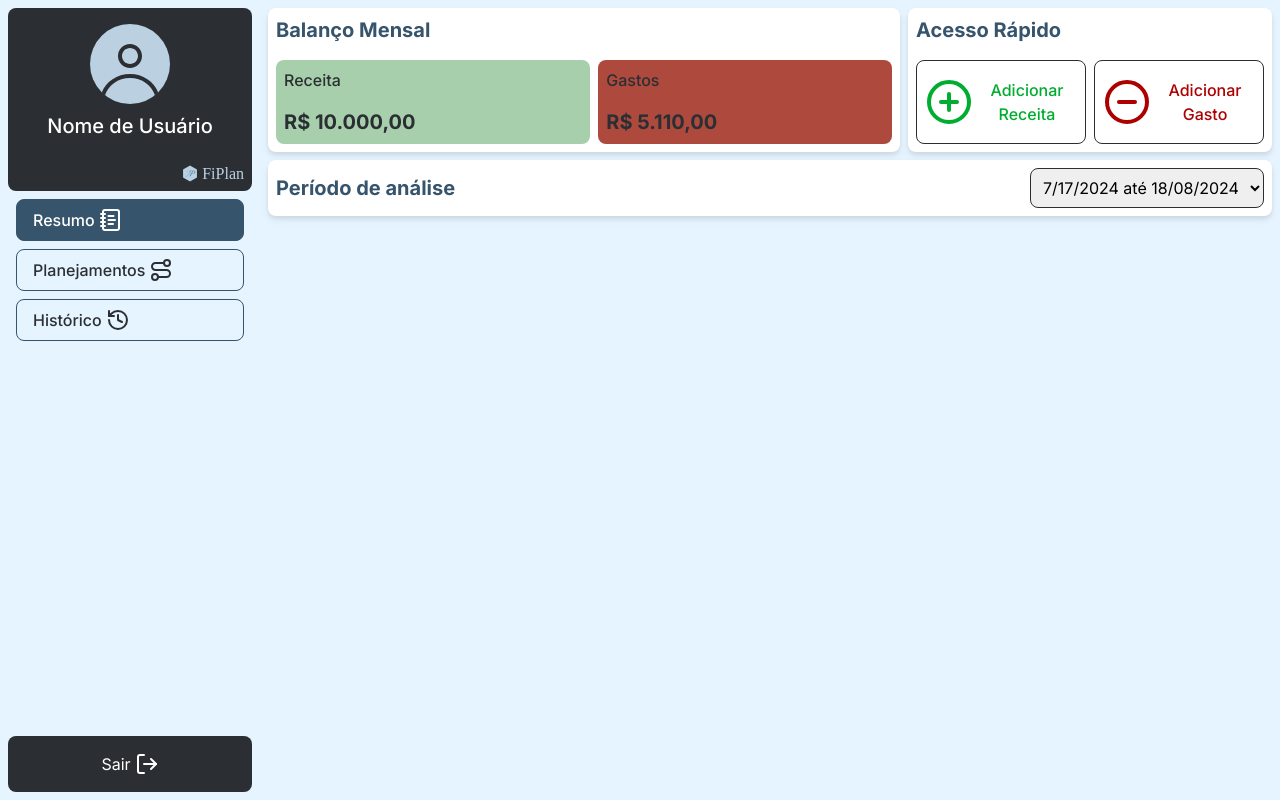
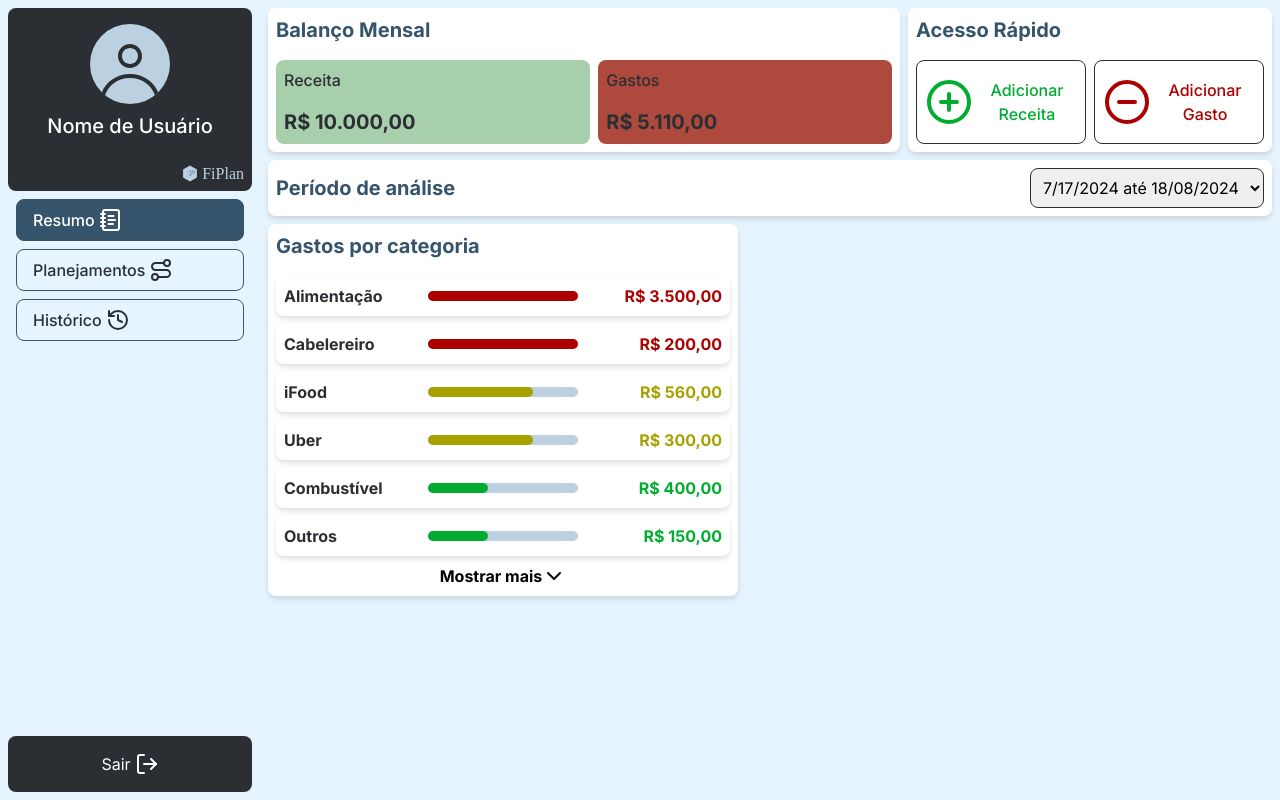
Before and after one commit to Aguiar-gabrielcosta/FiPlan_frontend, a Next.js app: page /resumo in a window 1280 px wide. Built offline with nearby package versions, Linux system fonts and the light colour scheme.

Commit message:
Adiciona o painel de gastos por categoria

```diff
--- a/app/components/loading.tsx
+++ b/app/components/loading.tsx
@@ -1,3 +1,3 @@
 export default function Loading() {
-  return <p>Loading...</p>
+  return <p className="text-center">Loading...</p>
 }
--- /dev/null
+++ b/app/components/resumo/expenseInfo.tsx
@@ -0,0 +1,51 @@
+import checkProgress from '@/app/utils/checkProgress'
+import formatValue from '@/app/utils/formatValue'
+import getAlertLevel from '@/app/utils/getAlertLevel'
+
+interface ExpenseInfoProps {
+  category: string
+  porcentageOfBudget: number
+  acceptablePorcentage?: number
+  expense: number
+}
+
+export default function ExpenseInfo({
+  category,
+  porcentageOfBudget,
+  acceptablePorcentage,
+  expense,
+}: ExpenseInfoProps) {
+  const bgAlertVariants = {
+    green: 'bg-alertGreen',
+    yellow: 'bg-alertYellow',
+    red: 'bg-alertRed',
+  }
+
+  const textAlertVariants = {
+    green: 'text-alertGreen',
+    yellow: 'text-alertYellow',
+    red: 'text-alertRed',
+  }
+
+  const { alert } = getAlertLevel(porcentageOfBudget, acceptablePorcentage)
+  const progress = checkProgress(porcentageOfBudget) * 100
+
+  return (
+    <div className="flex items-center gap-4 rounded-lg bg-neutralWhite p-2 drop-shadow-md">
+      <h5 className="w-32 truncate text-nowrap text-start font-bold text-primaryDR">
+        {category}
+      </h5>
+      <div className="h-[10px] w-[150px] rounded-lg bg-primaryLR">
+        <div
+          className={`h-full rounded-lg ${bgAlertVariants[alert]}`}
+          style={{ width: `${progress}%` }}
+        ></div>
+      </div>
+      <span
+        className={`w-32 truncate text-end font-bold ${textAlertVariants[alert]}`}
+      >
+        {formatValue(expense)}
+      </span>
+    </div>
+  )
+}
--- /dev/null
+++ b/app/components/resumo/expensesByCategory.tsx
@@ -0,0 +1,38 @@
+'use client'
+
+import { Suspense, useState } from 'react'
+import { ChevronDown, ChevronUp } from 'lucide-react'
+import Section from '../section'
+import ExpensesList from './expensesList'
+import Loading from '../loading'
+
+export default function ExpensesByCategory() {
+  const [showLess, setShowLess] = useState(true)
+
+  return (
+    <Section title="Gastos por categoria" width="fit">
+      <div className="flex flex-col gap-2">
+        <Suspense fallback={<Loading />}>
+          <ExpensesList showLess={showLess} />
+        </Suspense>
+        {showLess ? (
+          <button
+            className="flex items-center justify-center font-bold text-neutralBlack hover:text-primary"
+            onClick={() => setShowLess(false)}
+          >
+            Mostrar mais
+            <ChevronDown />
+          </button>
+        ) : (
+          <button
+            className="flex items-center justify-center font-bold text-neutralBlack hover:text-primary"
+            onClick={() => setShowLess(true)}
+          >
+            Mostrar menos
+            <ChevronUp />
+          </button>
+        )}
+      </div>
+    </Section>
+  )
+}
--- /dev/null
+++ b/app/components/resumo/expensesList.tsx
@@ -0,0 +1,79 @@
+import ExpenseInfo from './expenseInfo'
+
+const data = [
+  {
+    category: 'Alimentação',
+    expenses: 3500,
+    budget: 3500,
+    porcentageOfBudget: 1,
+  },
+  {
+    category: 'Cabelereiro',
+    expenses: 200,
+    budget: 200,
+    porcentageOfBudget: 1,
+  },
+  {
+    category: 'iFood',
+    expenses: 560,
+    budget: 300,
+    porcentageOfBudget: 0.7,
+  },
+  {
+    category: 'Uber',
+    expenses: 300,
+    budget: 300,
+    porcentageOfBudget: 0.7,
+  },
+  {
+    category: 'Combustível',
+    expenses: 400,
+    budget: 1000,
+    porcentageOfBudget: 0.4,
+  },
+  {
+    category: 'Outros',
+    expenses: 150,
+    budget: 700,
+    porcentageOfBudget: 0.4,
+  },
+  {
+    category: 'Outros',
+    expenses: 150,
+    budget: 700,
+    porcentageOfBudget: 0.4,
+  },
+  {
+    category: 'Outros',
+    expenses: 150,
+    budget: 700,
+    porcentageOfBudget: 0.4,
+  },
+  {
+    category: 'Outros',
+    expenses: 150,
+    budget: 700,
+    porcentageOfBudget: 0.4,
+  },
+]
+
+export default async function ExpensesList({
+  showLess,
+}: {
+  showLess: boolean
+}) {
+  const filteredData = showLess ? data.slice(0, 6) : data
+
+  return (
+    <>
+      {filteredData.map((item) => (
+        <ExpenseInfo
+          key={item.category}
+          category={item.category}
+          porcentageOfBudget={item.porcentageOfBudget}
+          expense={item.expenses}
+        />
+      ))}
+    </>
+  )
+}
--- a/app/components/resumo/fastActions.tsx
+++ b/app/components/resumo/fastActions.tsx
@@ -5,11 +5,11 @@ export default function FastActions() {
   return (
     <Section width="fit" title="Acesso Rápido">
       <div className="flex h-full gap-2">
-        <button className="flex items-center gap-1 rounded-lg border border-primaryDR p-2 font-medium text-alertPositive">
+        <button className="text-alertGreen flex items-center gap-1 rounded-lg border border-primaryDR p-2 font-medium">
           <CirclePlus width={48} height={48} />
           <p className="w-[100px]">Adicionar Receita</p>
         </button>
-        <button className="flex items-center gap-1 rounded-lg border border-primaryDR p-2 font-medium text-alertNegative">
+        <button className="text-alertRed flex items-center gap-1 rounded-lg border border-primaryDR p-2 font-medium">
           <CircleMinus width={48} height={48} />
           <p className="w-[100px]">Adicionar Gasto</p>
         </button>
--- a/app/components/resumo/monthlyBalance.tsx
+++ b/app/components/resumo/monthlyBalance.tsx
@@ -10,13 +10,13 @@ export default async function MonthlyBalance() {
   return (
     <Section width="full" title="Balanço Mensal">
       <div className="flex gap-2">
-        <div className="flex flex-grow flex-col gap-4 rounded-lg bg-dashboardPositive p-2">
+        <div className="bg-dashboardGreen flex flex-grow flex-col gap-4 rounded-lg p-2">
           <h4 className="font-medium text-primaryDR">Receita</h4>
           <p className="text-xl font-bold text-primaryDR">
             {formatValue(data.receita)}
           </p>
         </div>
-        <div className="flex flex-grow flex-col gap-4 rounded-lg bg-dashboardNegative p-2">
+        <div className="bg-dashboardRed flex flex-grow flex-col gap-4 rounded-lg p-2">
           <h4 className="font-medium text-primaryDR">Gastos</h4>
           <p className="text-xl font-bold text-primaryDR">
             {formatValue(data.gastos)}
--- a/app/resumo/page.tsx
+++ b/app/resumo/page.tsx
@@ -3,6 +3,7 @@ import MonthlyBalance from '../components/resumo/monthlyBalance'
 import Loading from '../components/loading'
 import FastActions from '../components/resumo/fastActions'
 import PlanSelector from '../components/resumo/planSelector'
+import ExpensesByCategory from '../components/resumo/expensesByCategory'
 
 export default function Resumo() {
   return (
@@ -12,6 +13,7 @@ export default function Resumo() {
       </Suspense>
       <FastActions />
       <PlanSelector />
+      <ExpensesByCategory />
     </div>
   )
 }
--- /dev/null
+++ b/app/utils/checkProgress.ts
@@ -0,0 +1,7 @@
+export default function checkProgress(porcentage: number): number {
+  if (porcentage >= 1) {
+    return 1
+  }
+
+  return porcentage
+}
--- /dev/null
+++ b/app/utils/getAlertLevel.ts
@@ -0,0 +1,14 @@
+export default function getAlertLevel(
+  porcentageOfBudget: number,
+  acceptablePorcentage: number = 0.7,
+): { alert: 'red' | 'yellow' | 'green' } {
+  if (porcentageOfBudget >= 1) {
+    return { alert: 'red' }
+  }
+
+  if (porcentageOfBudget >= acceptablePorcentage) {
+    return { alert: 'yellow' }
+  }
+
+  return { alert: 'green' }
+}
--- a/tailwind.config.ts
+++ b/tailwind.config.ts
@@ -17,12 +17,12 @@ const config: Config = {
         neutralWhite: '#ffffff',
         neutralBlack: '#000000',
         bgL: '#E6F4FF',
-        alertPositive: '#00AD30',
-        alertNegative: '#AD0000',
-        alertWarning: '#A8A100',
-        dashboardPositive: '#A7CFAB',
-        dashboardNegative: '#AE4A3D',
-        dashboardWarning: '#C2BF7B',
+        alertGreen: '#00AD30',
+        alertRed: '#AD0000',
+        alertYellow: '#A8A100',
+        dashboardGreen: '#A7CFAB',
+        dashboardRed: '#AE4A3D',
+        dashboardYellow: '#C2BF7B',
       },
       fontFamily: {
         displayFont: ['Italian', 'serif'],
```
